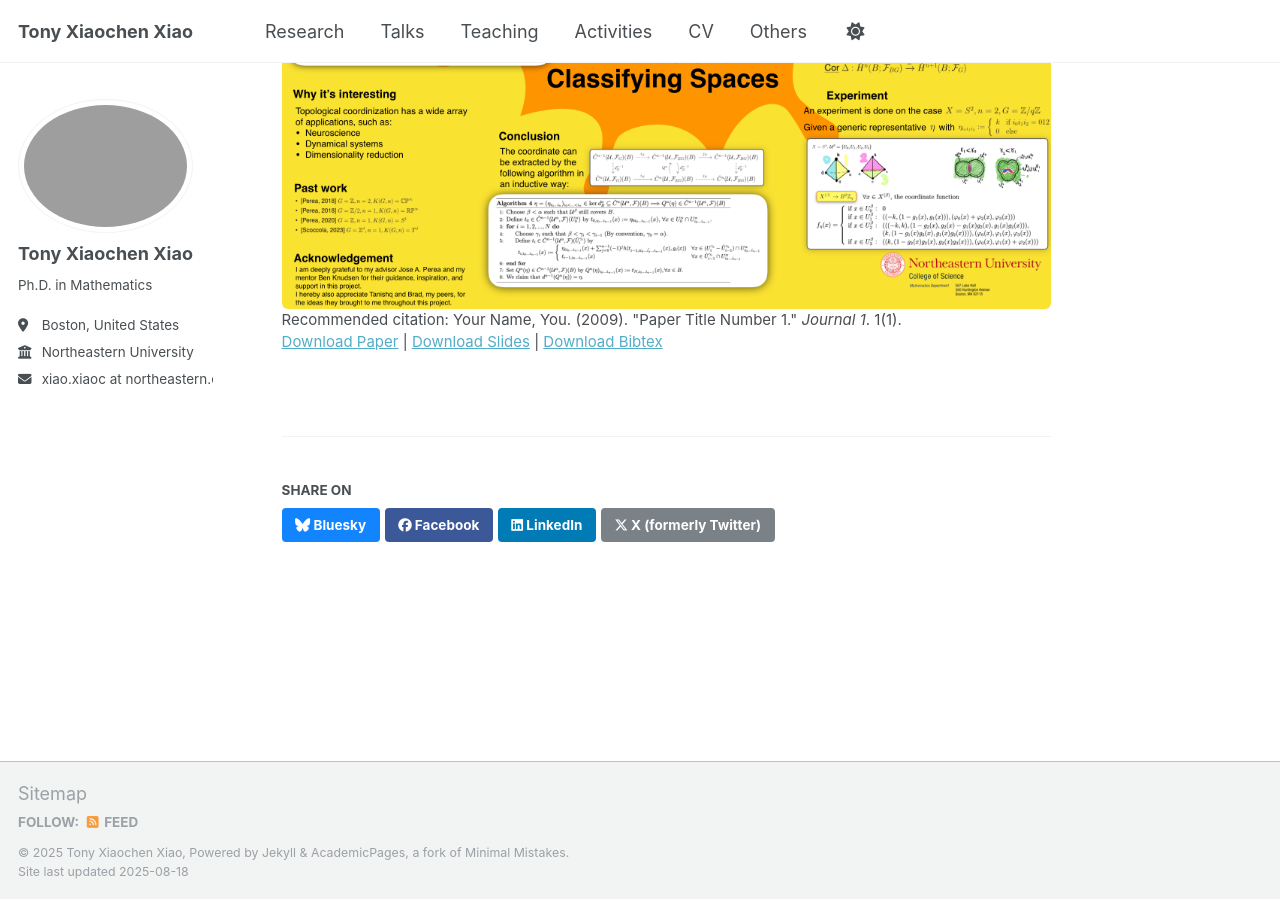
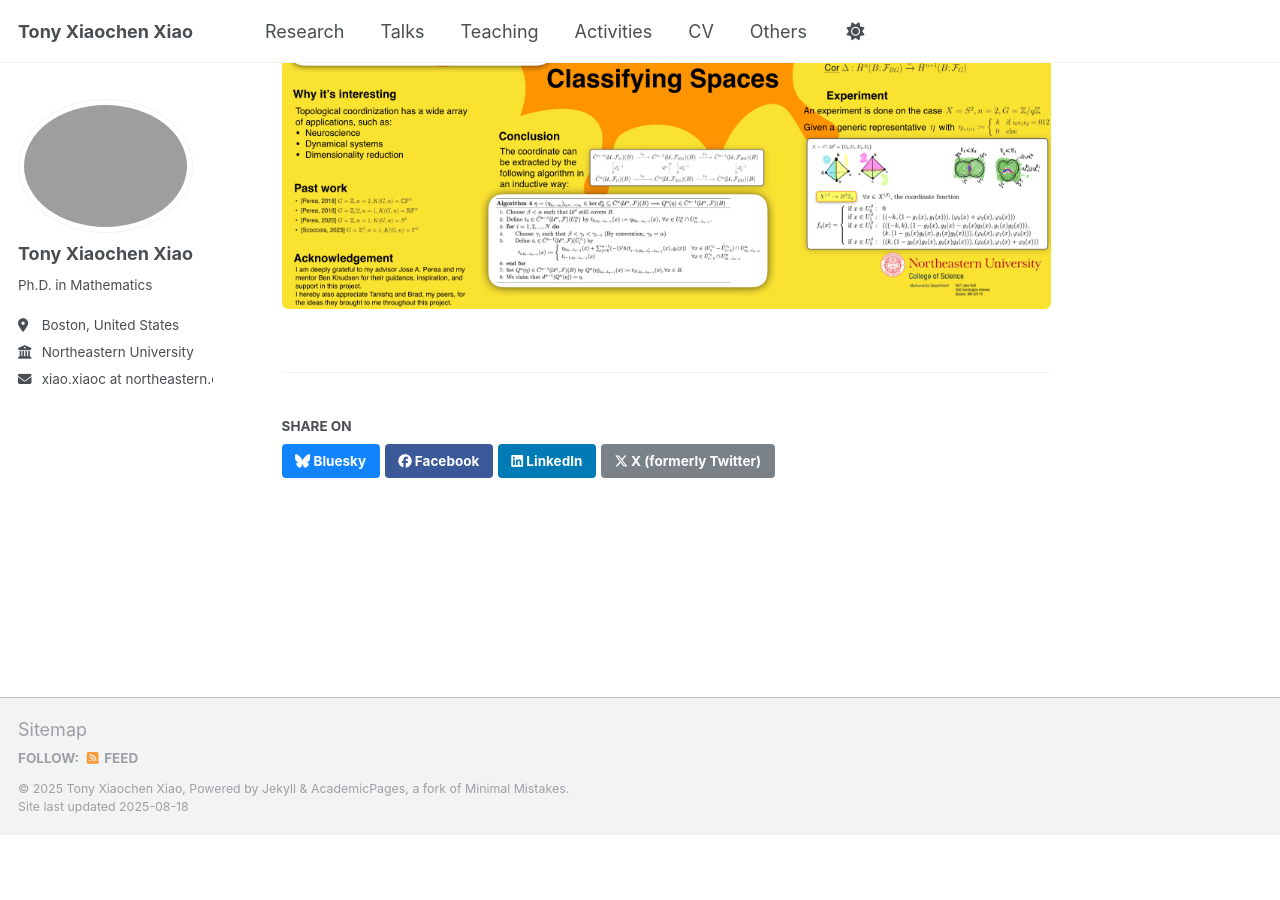
Before and after one commit to tonyxiaochenxiao/tonyxiaochenxiao.github.io, a Jekyll site: the page built from _publications/2009-10-01-paper-title-number-1.md, in a window 1280 px wide and 900 px high, scrolled down 971 px. Built offline with Jekyll 4.4.1, drawn with Linux system fonts in a browser that asks for light colours; a script that is not in the unit is left out; after the commit the page ends 1806 px from its top, so only the background shows below that; some of the changed text lies outside the part shown.

Commit message:
Update 2009-10-01-paper-title-number-1.md

```diff
--- a/_publications/2009-10-01-paper-title-number-1.md
+++ b/_publications/2009-10-01-paper-title-number-1.md
@@ -5,11 +5,6 @@ category: manuscripts
 permalink: /publication/dreimac
 excerpt: 'This paper is about the number 1. The number 2 is left for future work.'
 date: 2009-10-01
-venue: 'Journal 1'
-slidesurl: 'http://academicpages.github.io/files/slides1.pdf'
-paperurl: 'http://academicpages.github.io/files/paper1.pdf'
-bibtexurl: 'http://academicpages.github.io/files/bibtex1.bib'
-citation: 'Your Name, You. (2009). &quot;Paper Title Number 1.&quot; <i>Journal 1</i>. 1(1).'
 ---
 The current project I am working on is called ”Extracting Sparse Eilenberg-MacLane Coordinates via Principal Bundles”, and it provides a way of extracting topological information from point cloud data using algebraic topology tools. As this project recently comes to a complete stage, I would be very excited to present the academic results and make connections with prestigious speakers at the conference to discuss developments and difficulties in TDA, and possibly the connection of my research with them.
 
```
